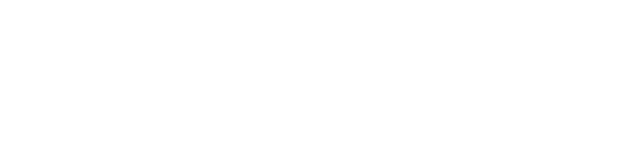
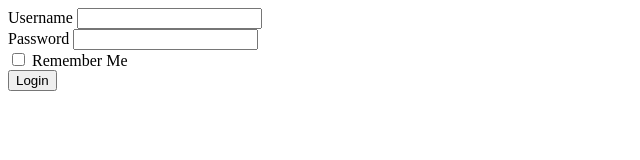
Before and after one commit to Giaki22/git-flow, a plain HTML site: page index.html in a window 1280 px wide. Shown: the whole page, without its empty margins (0-640 px from the left). Drawn offline with Linux system fonts and the light colour scheme.

Commit message:
feat: add login form

```diff
--- a/index.html
+++ b/index.html
@@ -1,9 +1,9 @@
 <!DOCTYPE html>
 <html lang="en">
 <head>
-    <meta charset="UTF-8">
-    <meta http-equiv="X-UA-Compatible" content="IE=edge">
-    <meta name="viewport" content="width=device-width, initial-scale=1.0">
+    <meta charset="UTF-8" />
+    <meta http-equiv="X-UA-Compatible" content="IE=edge" />
+    <meta name="viewport" content="width=device-width, initial-scale=1.0" />
     <title>Document</title>
 </head>
 <body>
@@ -12,10 +12,25 @@
         <div class="bottom-header"></div>
     </header>
     <main>
+        <form class="login-form">
+            <div>
+                <label for="username-input">Username</label>
+                <input type="text" name="username" id="username-input" required>
+            </div>
 
+            <div>
+                <label for="password-input">Password</label>
+                <input type="password" name="password" id="password-input" required>
+            </div>
+
+            <div>
+                <input type="checkbox" name="remember-me" id="remember-me-check">
+                <label for="remember-me-check">Remember Me</label>
+            </div>
+
+            <button class="login-btn" type="submit">Login</button>
+        </form>
     </main>
-    <footer>
-
-    </footer>
+    <footer></footer>
 </body>
 </html>
```
